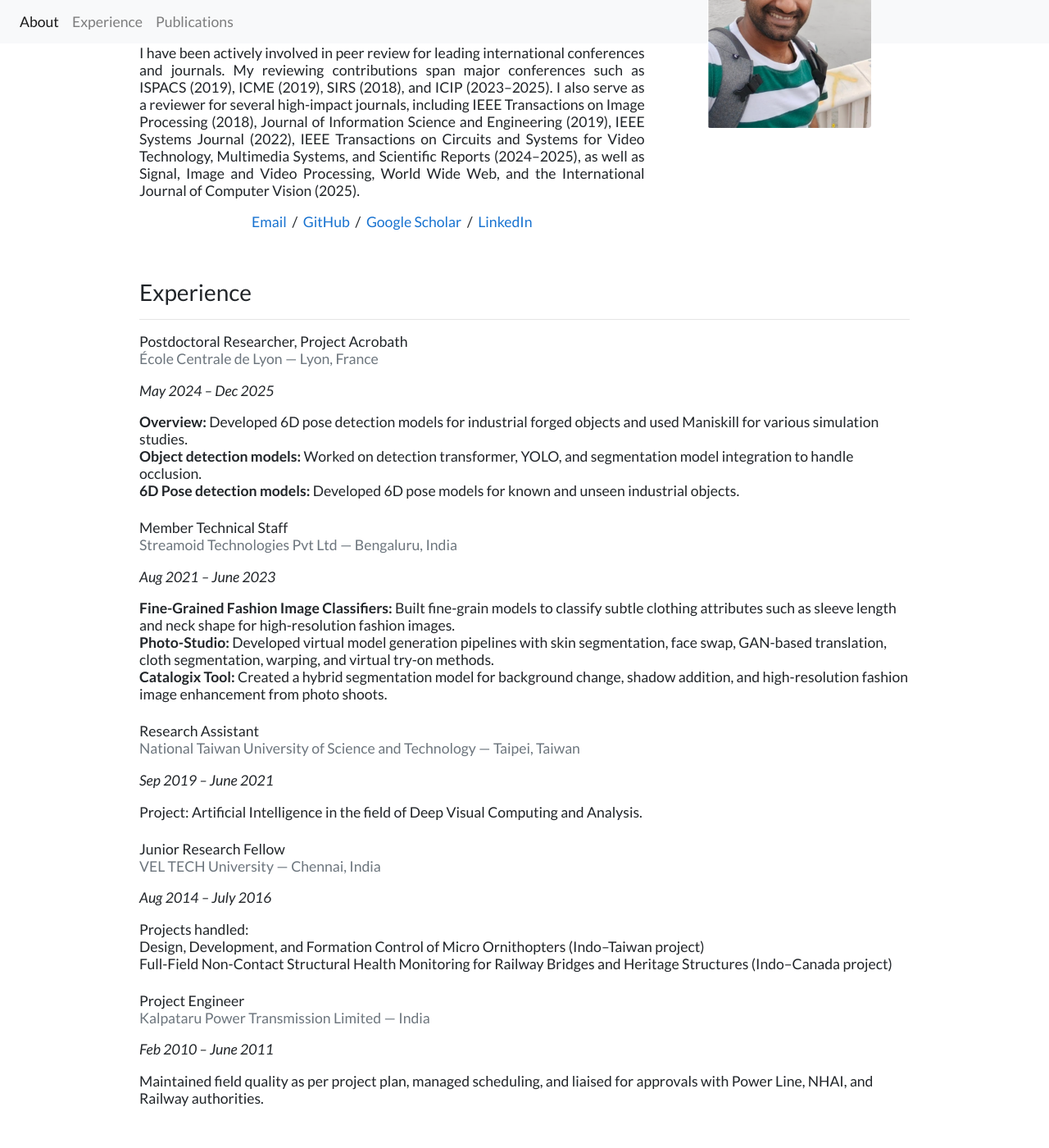
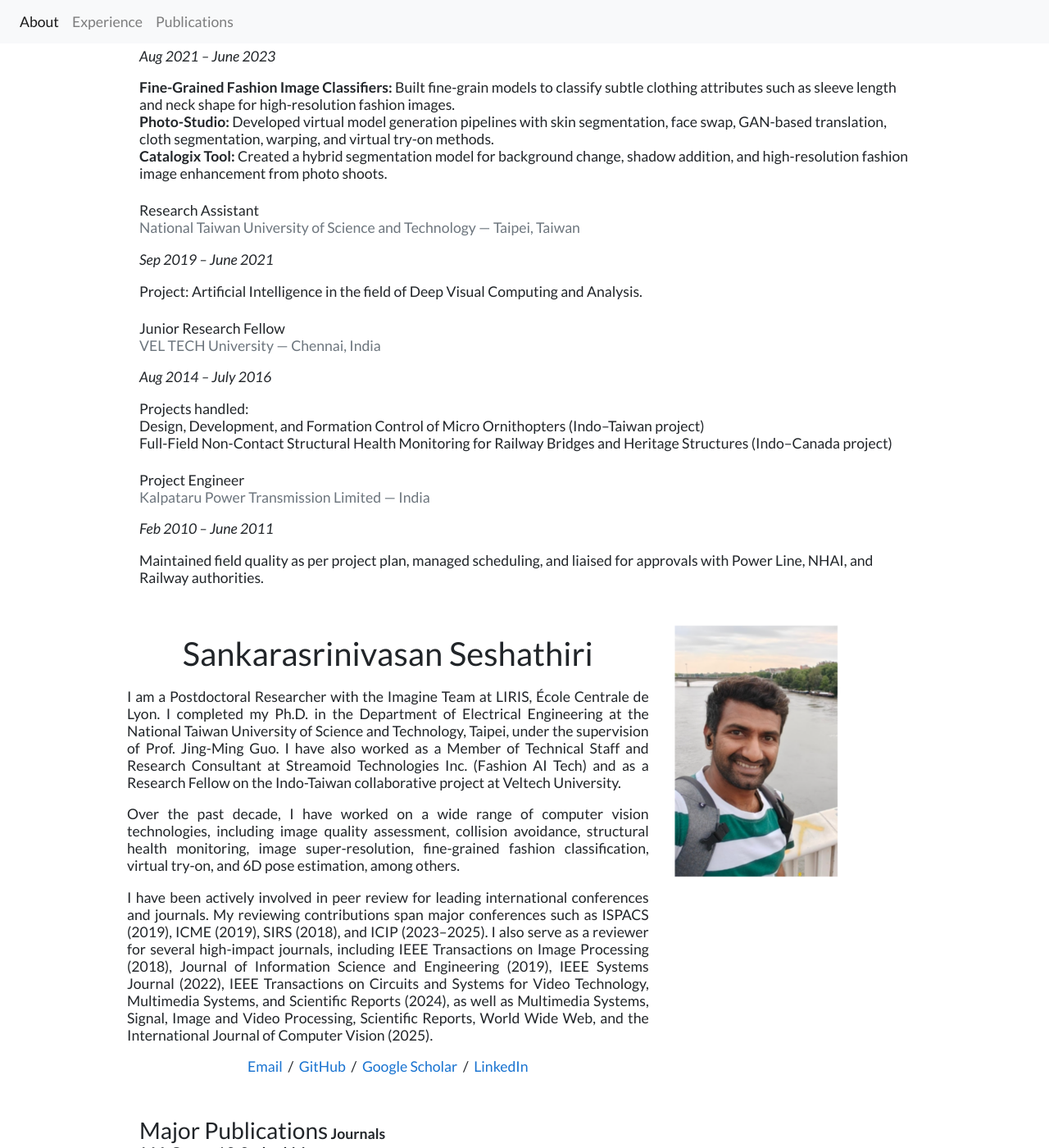
Before and after one commit to SankarSrin/SankarSrin.github.io, a Jekyll site: the page built from index.html, in a window 1280 px wide and 1400 px high, scrolled down 365 px. Shown: the whole window at 82% size. Built offline with Jekyll 4.4.1, drawn with Linux system fonts in a browser that asks for light colours; some of the changed text lies outside the part shown.

Commit message:
experience

```diff
--- a/index.html
+++ b/index.html
@@ -2,61 +2,36 @@
 layout: default
 ---
 
+{% include experience.html %}
 
 
-<!-- ===== Bio Section ===== -->
-<section id="bio" class="container py-4">
-  <div class="row flex-column-reverse flex-md-row align-items-center">
-
-    <!-- Bio Text -->
-    <div class="col-md-8">
-      <h1 class="mb-3">Sankarasrinivasan Seshathiri</h1>
+<div class="row flex-column-reverse flex-md-row py-2">
+    <div class="col-md-8" id="bio">
+        <h1>Sankarasrinivasan Seshathiri</h1>
+        <p class="text-justify">
 
         <p class="text-justify">
-        I am a Postdoctoral Researcher with the Imagine Team at LIRIS, École Centrale de Lyon.
-        I completed my Ph.D. in the Department of Electrical Engineering at the National Taiwan University of Science and Technology, Taipei,
-        under the supervision of Prof. Jing-Ming Guo. I have also worked as a Member of Technical Staff and Research Consultant at
-        Streamoid Technologies Inc. (Fashion AI Tech) and as a Research Fellow on the Indo–Taiwan collaborative project at Veltech University.
+    I am a Postdoctoral Researcher with the Imagine Team at LIRIS, École Centrale de Lyon. I completed my Ph.D. in the Department of Electrical Engineering at the National Taiwan University of Science and Technology, Taipei, under the supervision of Prof. Jing-Ming Guo. I have also worked as a Member of Technical Staff and Research Consultant at Streamoid Technologies Inc. (Fashion AI Tech) and as a Research Fellow on the Indo-Taiwan collaborative project at Veltech University.
 </p>
 
 <p class="text-justify">
-        Over the past decade, I have worked on a wide range of computer vision technologies, including image quality assessment,
-        collision avoidance, structural health monitoring, image super-resolution, fine-grained fashion classification, virtual try-on,
-        and 6D pose estimation, among others.
+    Over the past decade, I have worked on a wide range of computer vision technologies, including image quality assessment, collision avoidance, structural health monitoring, image super-resolution, fine-grained fashion classification, virtual try-on, and 6D pose estimation, among others.
 </p>
 
 <p class="text-justify">
-        I have been actively involved in peer review for leading international conferences and journals.
-        My reviewing contributions span major conferences such as ISPACS (2019), ICME (2019), SIRS (2018), and ICIP (2023–2025).
-        I also serve as a reviewer for several high-impact journals, including
-        <i>IEEE Transactions on Image Processing</i> (2018),
-        <i>Journal of Information Science and Engineering</i> (2019),
-        <i>IEEE Systems Journal</i> (2022),
-        <i>IEEE Transactions on Circuits and Systems for Video Technology</i>,
-        <i>Multimedia Systems</i>,
-        and <i>Scientific Reports</i> (2024–2025),
-        as well as <i>Signal, Image and Video Processing</i>,
-        <i>World Wide Web</i>, and
-        the <i>International Journal of Computer Vision</i> (2025).
+    I have been actively involved in peer review for leading international conferences and journals. My reviewing contributions span major conferences such as ISPACS (2019), ICME (2019), SIRS (2018), and ICIP (2023–2025). I also serve as a reviewer for several high-impact journals, including <i>IEEE Transactions on Image Processing</i> (2018), <i>Journal of Information Science and Engineering</i> (2019), <i>IEEE Systems Journal</i> (2022), <i>IEEE Transactions on Circuits and Systems for Video Technology</i>, <i>Multimedia Systems</i>, and <i>Scientific Reports</i> (2024), as well as <i>Multimedia Systems</i>, <i>Signal, Image and Video Processing</i>, <i>Scientific Reports</i>, <i>World Wide Web</i>, and the <i>International Journal of Computer Vision</i> (2025).
 </p>
 
-      <p class="text-center">
+        <p style="text-align:center">
             <a href="mailto:sankarsrin@gmail.com">Email</a> &nbsp;/&nbsp;
             <a href="https://github.com/SankarSrin">GitHub</a> &nbsp;/&nbsp;
             <a href="https://scholar.google.com/citations?user=CTWLEcEAAAAJ&hl=en">Google Scholar</a> &nbsp;/&nbsp;
-        <a href="https://www.linkedin.com/in/sankarasrinivasan-seshathiri-43488743/">LinkedIn</a>
+            <a href="https://www.linkedin.com/in/sankarasrinivasan-seshathiri-43488743/">LinkedIn </a>
         </p>
     </div>
-
-    <!-- Profile Photo -->
-    <div class="col-md-4 text-center mb-3 mb-md-0" style="z-index:4;">
-      <img alt="profile photo" id="portrait" src="portrait1.jpg" class="img-fluid rounded" style="max-width:200px;">
-    </div>
+    <div class="col-md-4" style="z-index:4;">
+            <img alt="profile photo" id="portrait" src="portrait1.jpg" style="width:200px; border-radius:0;">
 
     </div>
-</section>
-
-<!-- ===== Experience Section ===== -->
-{% include experience.html %}
-<!-- ===== Publications Section ===== -->
+</div>
 {% include publications.html %}
```
Lines whose indentation alone changed are shown as unchanged.
